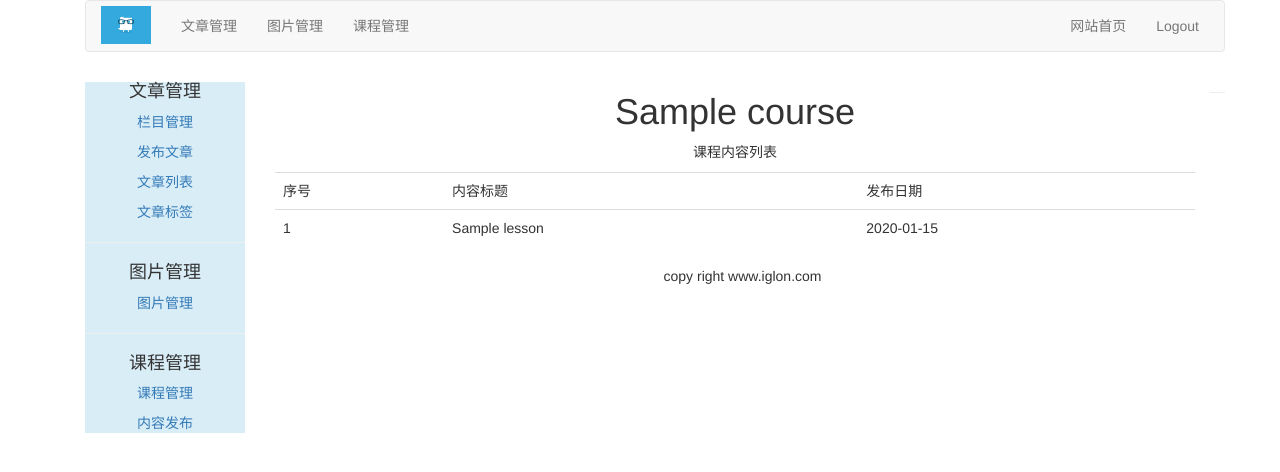
After one commit to glon/django_blog, a Django app: template templates/course/list_lessons.html in a window 1280 px wide. The commit adds this page. Shown: the top 472 px of the page. Run offline with Django 3.2, Linux system fonts and the light colour scheme; the template is opened without the code that fills it: most values are stand-ins (such as "Sample title", 1, 10 or a date in 2020); parts of the project's set-up code (start-up, migrations or seed data) failed here and were passed over; some libraries are stand-ins or nearby versions.

Commit message:
查看课程列表

```diff
--- a/course/urls.py
+++ b/course/urls.py
@@ -1,6 +1,6 @@
 from django.conf.urls import url
 from django.views.generic import TemplateView
-from .views import AboutView, CourseListView, ManageCourseListView, CreateCourseView, DeleteCourseView, CreateLessonView
+from .views import AboutView, CourseListView, ManageCourseListView, CreateCourseView, DeleteCourseView, CreateLessonView, ListLessonView
 
 urlpatterns = [
     # url(r'about/$', TemplateView.as_view(template_name='course/about.html')),
@@ -10,4 +10,5 @@ urlpatterns = [
     url(r'create-course/$', CreateCourseView.as_view(), name='create_course'),
     url(r'delete-course/(?P<pk>\d+)/$', DeleteCourseView.as_view(), name='delete_course'),
     url(r'create-lesson/$', CreateLessonView.as_view(), name='create_lesson'),
+    url(r'list-lessons/(?P<course_id>\d+)/$', ListLessonView.as_view(), name='list_lessons'),
 ]
--- /dev/null
+++ b/templates/course/list_lessons.html
@@ -0,0 +1,24 @@
+{% extends 'article/base.html' %}
+{% block title %}List Lessons{% endblock %}
+{% block content %}
+    <div>
+        <div class="text-center">
+            <h1>{{ course.title }}</h1>
+            <p>课程内容列表</p>
+        </div>
+        <table class="table table-hover" style="margin-top: 10px">
+            <tr>
+                <td>序号</td>
+                <td>内容标题</td>
+                <td>发布日期</td>
+            </tr>
+            {% for lesson in course.lesson.all %}
+                <tr id={{ forloop.counter }}>
+                    <td>{{ forloop.counter }}</td>
+                    <td>{{ lesson.title }}</td>
+                    <td>{{ lesson.created|date:"Y-m-d" }}</td>
+                </tr>
+            {% endfor %}
+        </table>
+    </div>
+{% endblock %}
--- a/templates/course/manage_course_list.html
+++ b/templates/course/manage_course_list.html
@@ -19,6 +19,7 @@
                     <td>
                         <a name="edit" href="javascript:"><span class="glyphicon glyphicon-pencil"></span></a>
                         <a name="delete" class="delete" href="{% url 'course:delete_course' course.id %}"><span class="glyphicon glyphicon-trash" style="margin-left: 20px"></span></a>
+                        <a href="{% url 'course:list_lessons' course.id %}"><span class="glyphicon glyphicon-search" style="margin-left: 20px;"></span></a>
                     </td>
                 </tr>
             {% endfor %}
```
Also changed, not shown: course/views.py (+10 -1 lines).
